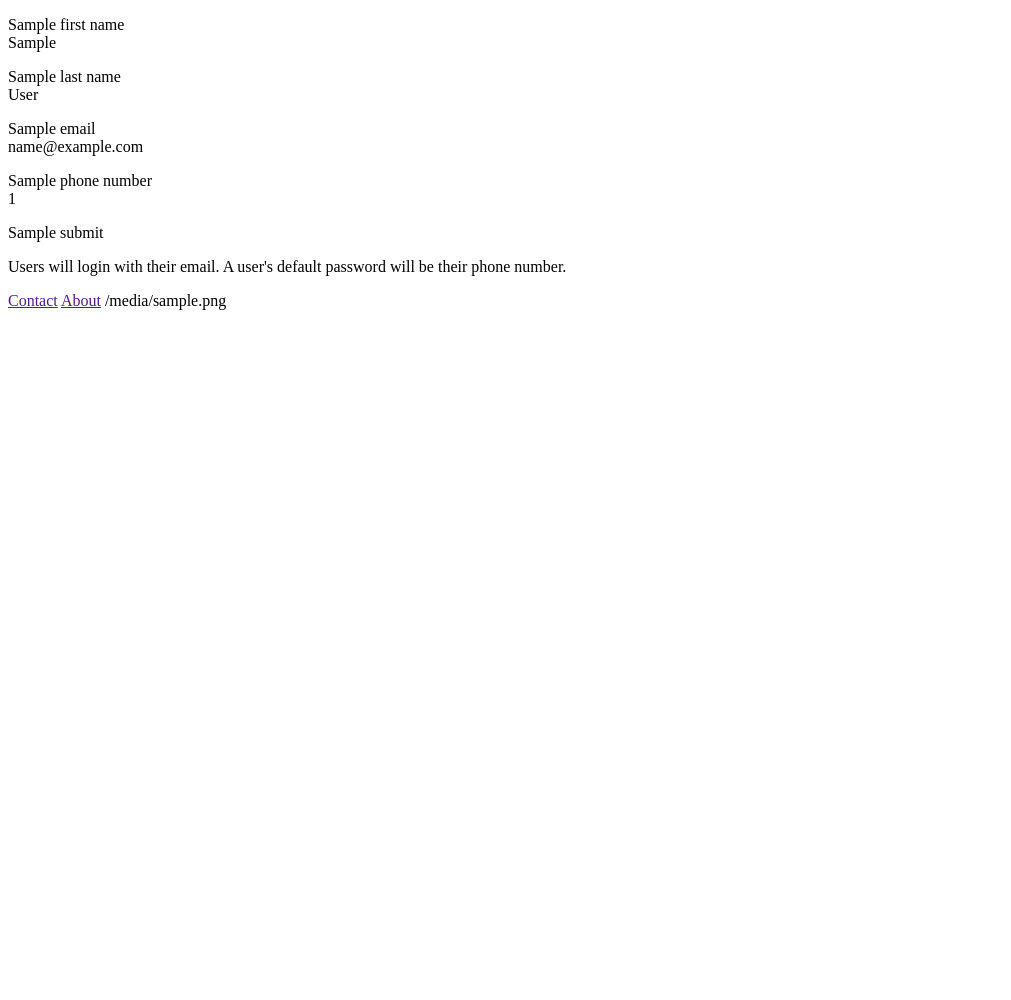
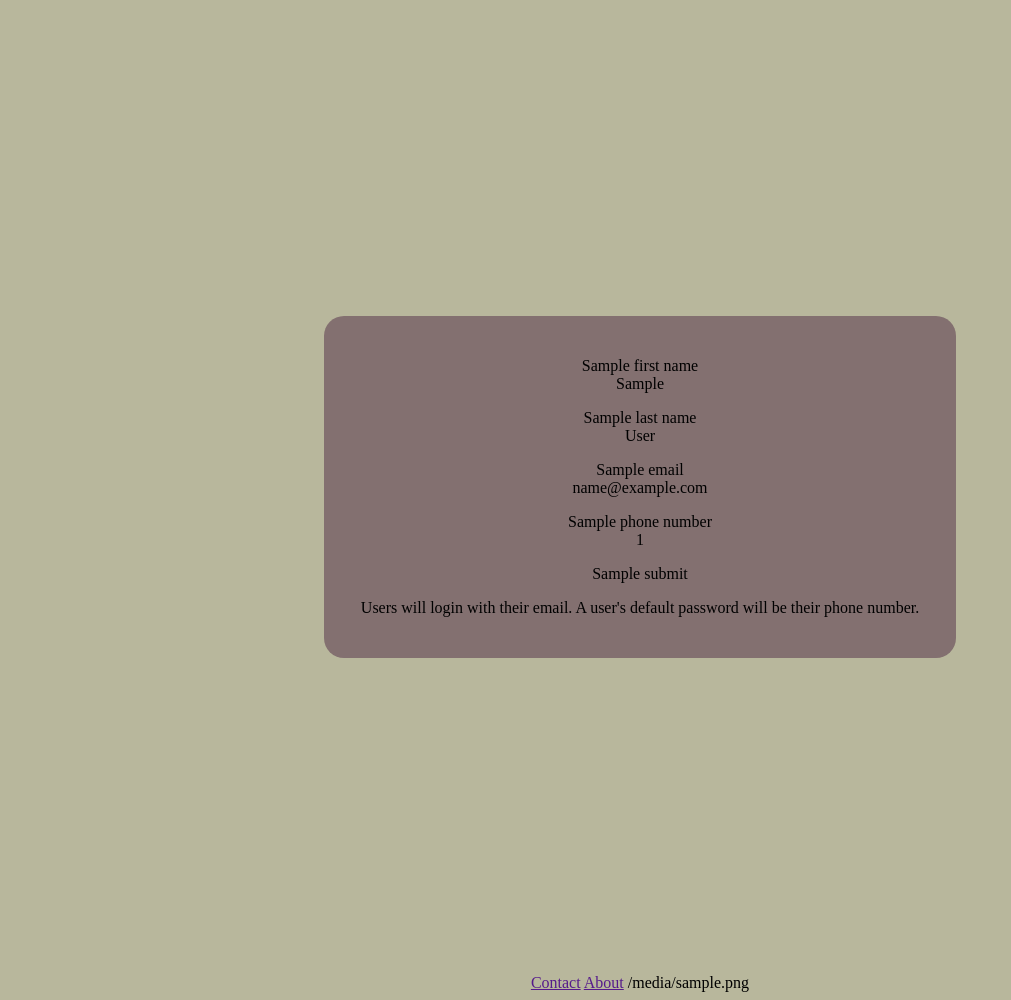
Before and after one commit to cindyxue/CMPE131_2019Fall_Team1, a Python web app: template Shifter/app/templates/addemployee.html in a window 1280 px wide. Shown: the whole page, without its empty margins (0-1011 px from the left). Before the commit the page ends 310 px from the top, so only its background shows below. Run offline with Jinja, Linux system fonts and the light colour scheme; the template is opened without the code that fills it: most values are stand-ins (such as "Sample title", 1, 10 or a date in 2020).

Commit message:
Added a basic css file for addemployee.html

```diff
--- /dev/null
+++ b/Shifter/app/static/addemployee.css
@@ -0,0 +1,36 @@
+* {
+    box-sizing: border-box;
+}
+
+body {
+    background-color: #b8b79c;
+    background-size:cover;
+}
+
+.container {
+    width:50%;
+    margin-left:25%;
+    margin-right:25%;
+    margin-top:25%;
+    margin-bottom:25%;
+    padding:25px;
+    border-radius:20px;
+    height:50%;
+    text-align: center;
+    background: rgb(131, 112, 112);
+}
+
+input[type=text] {
+    padding: 10px, 20px, 10px;
+    border: 2px solid gray;
+    width: 40%;
+    margin-left: 5px;
+}
+
+input[type=text]:focus {
+    background-color: #ebe6c0;
+}
+
+footer {
+    text-align: center;
+}
--- a/Shifter/app/templates/addemployee.html
+++ b/Shifter/app/templates/addemployee.html
@@ -2,8 +2,9 @@
 {% extends "base.html" %}
 
 {% block content %}
+    <link href = "../static/addemployee.css" rel = "stylesheet" type = "text/css">
     <body>
-        <div>
+        <div class="container">
             <form action = "" method = "POST">
                 <p>
                     {{ formEmployee.first_name.label }}<br>
```
